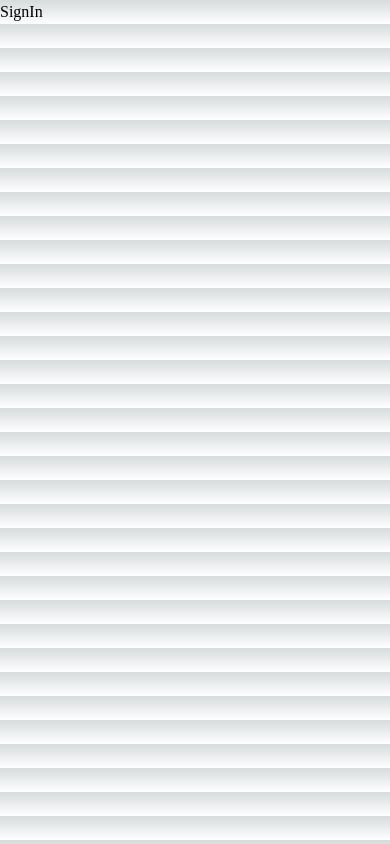
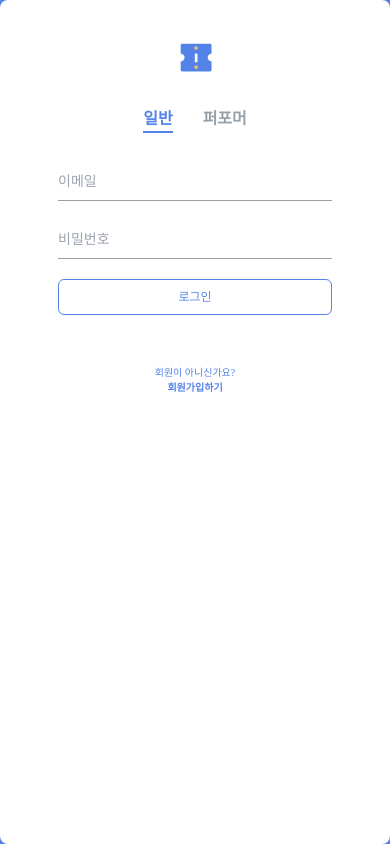
Before and after one commit to indiego-project/indiego, a Next.js app in the folder client/: page /signin in a window 390 px wide. Built offline with nearby package versions, Linux system fonts and the light colour scheme; a web font is replaced by a local one.

Commit message:
feat: #267 로그인 및 회원가입 페이지 ui 완성
모바일 반응형 완성

```diff
--- /dev/null
+++ b/client/app/(auth)/component/Banner/index.tsx
@@ -0,0 +1,24 @@
+import React from "react";
+import Logo from "../../../../public/logo/logo.svg";
+
+type Props = {
+  className: string;
+};
+
+const Banner = ({ className }: Props) => {
+  return (
+    <div
+      className={`${className} h-full flex flex-col gap-[60px] justify-center items-center`}
+    >
+      <Logo width={"50%"} />
+      <p className="text-[#A3A3A3]">
+        indieGo는 공연문화 발전을 도모하는 <br></br>서비스 플랫폼입니다.{" "}
+        <br></br>
+        <br></br> 회원가입을 통해 indieGo 커뮤니티를 <br></br>이용할 수
+        있습니다.
+      </p>
+    </div>
+  );
+};
+
+export default Banner;
--- /dev/null
+++ b/client/app/(auth)/component/Form/index.tsx
@@ -0,0 +1,144 @@
+import React, { ReactElement } from "react";
+import IconLogo from "../../../../public/logo/icon.svg";
+import Link from "next/link";
+
+type InputProps = {
+  className?: string;
+  value: string;
+  placeholder: string;
+  type?: string;
+  onChange: (e: React.ChangeEvent<HTMLInputElement>) => void;
+};
+
+type ToggleProps = {
+  className?: string;
+  value: string;
+  onChange: (e: React.ChangeEvent<HTMLInputElement>) => void;
+};
+
+type ButtonProps = {
+  className?: string;
+  value: string;
+  onClick: (e: React.MouseEvent<HTMLButtonElement>) => void;
+};
+
+const Form = ({ children, className }: any) => {
+  let subComponentList = Object.keys(Form);
+
+  let subComponents = subComponentList.map((key) => {
+    return React.Children.map(children, (child) => {
+      return child.type.formElementType === key ? child : null;
+    });
+  });
+
+  return (
+    <div
+      className={`${className} w-full h-full rounded-[8px] flex flex-col items-center px-[58px] py-[40px] border-box bg-white`}
+    >
+      {subComponents.map((component) => component)}
+    </div>
+  );
+};
+
+const Input = ({
+  className = "",
+  placeholder,
+  type = "text",
+  value,
+  onChange,
+}: InputProps) => {
+  return (
+    <input
+      placeholder={placeholder}
+      className={`${className} w-full border-b-[1px] text-[14px] py-[8px] border-[#97A0A7] outline-none mb-[20px]`}
+      type={type}
+      value={value}
+      onChange={onChange}
+    ></input>
+  );
+};
+
+const Button = ({ className = "", value, onClick }: ButtonProps) => {
+  return (
+    <button
+      onClick={onClick}
+      className={`${className} w-full py-[8px] rounded-[6px] border-[1px] border-[#5483E8] text-[#5483E8] text-[12px]`}
+      type="button"
+    >
+      {value}
+    </button>
+  );
+};
+
+const Logo = () => <IconLogo width={"37px"} className="mb-[30px]" />;
+
+const Toggle = ({ className = "", value, onChange }: ToggleProps) => {
+  return (
+    <div className={`${className} flex gap-[30px] font-[600] mb-[30px]`}>
+      <label
+        htmlFor="#general"
+        className={`${
+          value == "일반"
+            ? "border-b-[2px] border-[#5483E8] text-[#5483E8]"
+            : "text-[#97A0A7]"
+        } cursor-pointer`}
+      >
+        <input
+          id="#general"
+          className={``}
+          type="radio"
+          name="formGroup"
+          value="일반"
+          checked={value == "일반"}
+          onChange={onChange}
+        />
+        일반
+      </label>
+
+      <label
+        htmlFor="#performer"
+        className={`${
+          value == "퍼포머"
+            ? "border-b-[2px] border-[#5483E8] text-[#5483E8]"
+            : "text-[#97A0A7]"
+        } cursor-pointer`}
+      >
+        <input
+          id="#performer"
+          className={``}
+          type="radio"
+          name="formGroup"
+          value="퍼포머"
+          checked={value == "퍼포머"}
+          onChange={onChange}
+        />
+        퍼포머
+      </label>
+    </div>
+  );
+};
+
+const RegisterLink = () => {
+  return (
+    <span className="text-[#5483E8] text-[10px] mt-[50px] text-center sm:hidden">
+      회원이 아니신가요? <br></br>
+      <Link className="font-bold" href={"/signup"}>
+        회원가입하기
+      </Link>
+    </span>
+  );
+};
+
+Logo.formElementType = "Logo";
+Toggle.formElementType = "Toggle";
+Input.formElementType = "Input";
+Button.formElementType = "Button";
+RegisterLink.formElementType = "RegisterLink";
+
+Form.Logo = Logo;
+Form.Toggle = Toggle;
+Form.Input = Input;
+Form.Button = Button;
+Form.RegisterLink = RegisterLink;
+
+export default Form;
--- /dev/null
+++ b/client/app/(auth)/layout.tsx
@@ -0,0 +1,30 @@
+import "../globals.css";
+import type { Metadata } from "next";
+import { Inter } from "next/font/google";
+import Banner from "./component/Banner";
+
+const inter = Inter({ subsets: ["latin"] });
+
+export const metadata: Metadata = {
+  title: "Create Next App",
+  description: "Generated by create next app",
+};
+
+export default function AuthRootLayout({
+  children,
+}: {
+  children: React.ReactNode;
+}) {
+  return (
+    <html lang="en">
+      <body className={inter.className}>
+        <div className="h-full w-full flex">
+          <Banner className="w-[0] lg:w-[50%]"></Banner>
+          <div className="w-[100%] h-full bg-[#5483E8] lg:w-[50%]">
+            {children}
+          </div>
+        </div>
+      </body>
+    </html>
+  );
+}
--- /dev/null
+++ b/client/app/(auth)/signin/page.tsx
@@ -0,0 +1,46 @@
+"use client";
+
+import { useInput } from "@/app/hooks/useInput";
+import Form from "../component/Form";
+import { useEffect } from "react";
+import Link from "next/link";
+
+export default function SignIn() {
+  const { value: emailValue, onChange: emailOnChange } = useInput("");
+  const { value: passwordValue, onChange: passwordOnChange } = useInput("");
+  const { value: toggleValue, onChange: toggleOnChange } = useInput("일반");
+
+  const onLoginClick = (e: React.MouseEvent<HTMLButtonElement>) => {
+    console.log("버튼 클릭됨");
+  };
+
+  return (
+    <div className="w-full h-full flex justify-center items-center">
+      <div className="relative w-full h-full flex flex-col sm:h-auto sm:max-w-[330px] lg:w-[50%]">
+        <Form className="w-[100%]">
+          <Form.Logo />
+          <Form.Toggle value={toggleValue} onChange={toggleOnChange} />
+          <Form.Input
+            placeholder="이메일"
+            value={emailValue}
+            onChange={emailOnChange}
+          ></Form.Input>
+          <Form.Input
+            placeholder="비밀번호"
+            value={passwordValue}
+            onChange={passwordOnChange}
+            type="password"
+          ></Form.Input>
+          <Form.Button value="로그인" onClick={onLoginClick}></Form.Button>
+          <Form.RegisterLink />
+        </Form>
+        <span className="hidden text-white text-[10px] mt-[8px] self-end sm:block">
+          회원이 아니신가요?{" "}
+          <Link className="font-bold" href={"/signup"}>
+            회원가입하기
+          </Link>
+        </span>
+      </div>
+    </div>
+  );
+}
--- /dev/null
+++ b/client/app/(auth)/signup/page.tsx
@@ -0,0 +1,51 @@
+"use client";
+
+import { useInput } from "@/app/hooks/useInput";
+import Form from "../component/Form";
+
+export default function SignIn() {
+  const { value: artistValue, onChange: artistOnChange } = useInput("");
+  const { value: emailValue, onChange: emailOnChange } = useInput("");
+  const { value: passwordValue, onChange: passwordOnChange } = useInput("");
+  const { value: passwordCheckValue, onChange: passwordCheckOnChange } =
+    useInput("");
+  const { value: toggleValue, onChange: toggleOnChange } = useInput("일반");
+
+  const onLoginClick = (e: React.MouseEvent<HTMLButtonElement>) => {
+    console.log("버튼 클릭됨");
+  };
+
+  return (
+    <div className="w-full h-full flex justify-center items-center">
+      <div className="relative w-full h-full flex flex-col sm:h-auto sm:max-w-[330px] lg:w-[50%]">
+        <Form className="w-[100%]">
+          <Form.Logo />
+          <Form.Toggle value={toggleValue} onChange={toggleOnChange} />
+          <Form.Input
+            placeholder="아티스트 명"
+            value={artistValue}
+            onChange={artistOnChange}
+          ></Form.Input>
+          <Form.Input
+            placeholder="이메일"
+            value={emailValue}
+            onChange={emailOnChange}
+          ></Form.Input>
+          <Form.Input
+            placeholder="비밀번호"
+            value={passwordValue}
+            onChange={passwordOnChange}
+            type="password"
+          ></Form.Input>
+          <Form.Input
+            placeholder="비밀번호 확인"
+            value={passwordCheckValue}
+            onChange={passwordCheckOnChange}
+            type="password"
+          ></Form.Input>
+          <Form.Button value="회원가입" onClick={onLoginClick}></Form.Button>
+        </Form>
+      </div>
+    </div>
+  );
+}
--- a/client/app/globals.css
+++ b/client/app/globals.css
@@ -24,10 +24,19 @@
 
 * {
   font-family: "SPOQA";
+  appearance: none;
 }
 
-:root {
-  --foreground-rgb: 0, 0, 0;
+html,
+body {
+  width: 100%;
+  height: 100%;
+  margin: 0;
+  padding: 0;
+}
+
+/* :root { */
+/* --foreground-rgb: 0, 0, 0;
   --background-start-rgb: 214, 219, 220;
   --background-end-rgb: 255, 255, 255;
 }
@@ -38,9 +47,9 @@
     --background-start-rgb: 0, 0, 0;
     --background-end-rgb: 0, 0, 0;
   }
-}
+} */
 
-body {
+/* body {
   color: rgb(var(--foreground-rgb));
   background: linear-gradient(
       to bottom,
@@ -48,4 +57,4 @@ body {
       rgb(var(--background-end-rgb))
     )
     rgb(var(--background-start-rgb));
-}
+} */
--- /dev/null
+++ b/client/app/hooks/useInput.ts
@@ -0,0 +1,9 @@
+import { useState } from "react";
+
+export const useInput = (initialValue: string) => {
+  const [value, setValue] = useState(initialValue);
+  const onChange = (event: React.ChangeEvent<HTMLInputElement>) => {
+    setValue(event.target.value);
+  };
+  return { value, onChange };
+};
--- a/client/app/layout.tsx
+++ /dev/null
@@ -1,22 +0,0 @@
-import './globals.css'
-import type { Metadata } from 'next'
-import { Inter } from 'next/font/google'
-
-const inter = Inter({ subsets: ['latin'] })
-
-export const metadata: Metadata = {
-  title: 'Create Next App',
-  description: 'Generated by create next app',
-}
-
-export default function RootLayout({
-  children,
-}: {
-  children: React.ReactNode
-}) {
-  return (
-    <html lang="en">
-      <body className={inter.className}>{children}</body>
-    </html>
-  )
-}
--- a/client/app/page.tsx
+++ /dev/null
@@ -1,14 +0,0 @@
-import Logo from "../public/logo/logo.svg";
-
-export default function Home() {
-  return (
-    <main className="flex min-h-screen flex-col items-center justify-between p-24">
-      <div className="w-full h-screen max-w-mb_base bg-red">
-        <h1 className="font-light text-4xl">INIT</h1>
-        <h1 className="font-normal text-4xl">INIT</h1>
-        <h1 className="font-bold text-4xl">INIT</h1>
-        <Logo />
-      </div>
-    </main>
-  );
-}
--- a/client/app/signin/page.tsx
+++ /dev/null
@@ -1,3 +0,0 @@
-export default function SignIn() {
-  return <div>SignIn</div>;
-}
--- a/client/app/signup/page.tsx
+++ /dev/null
@@ -1,3 +0,0 @@
-export default function SignUp() {
-  return <div>SignUp</div>;
-}
```
Also changed, not shown: client/public/logo/icon.svg, client/public/logo/logo.svg.
